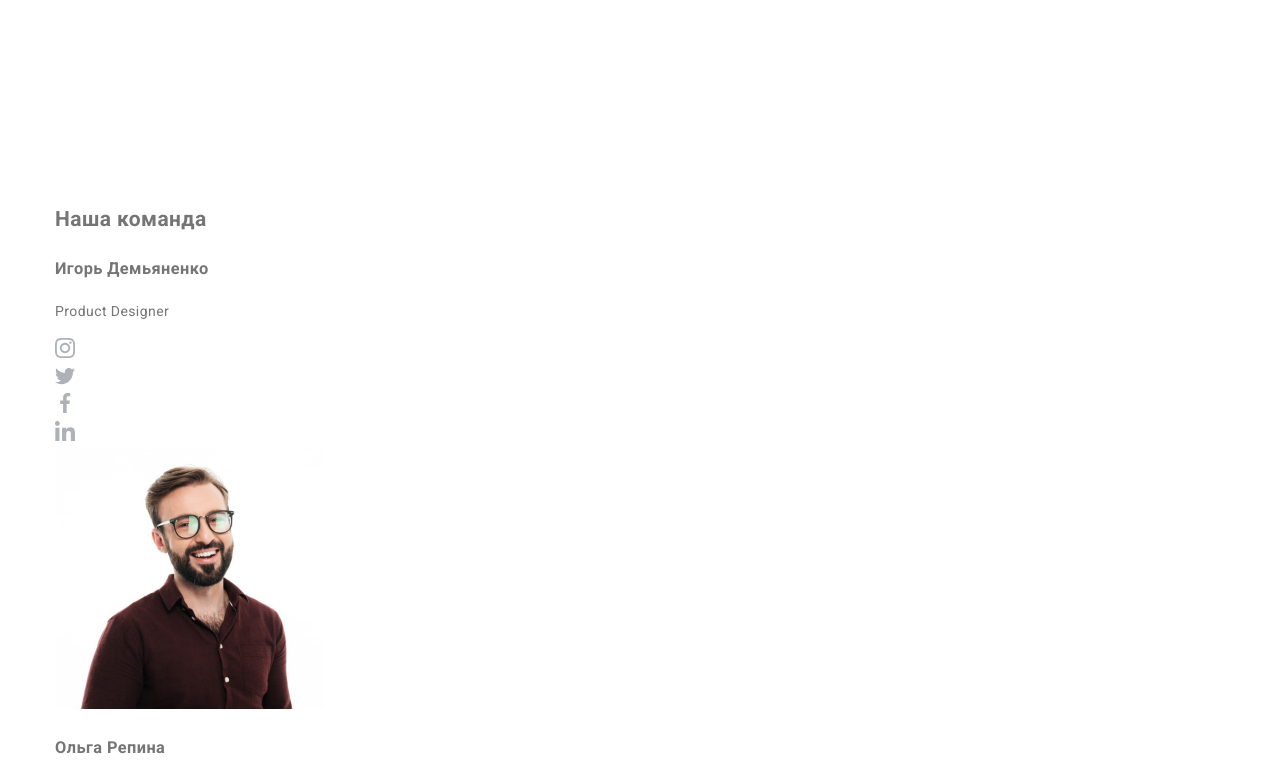
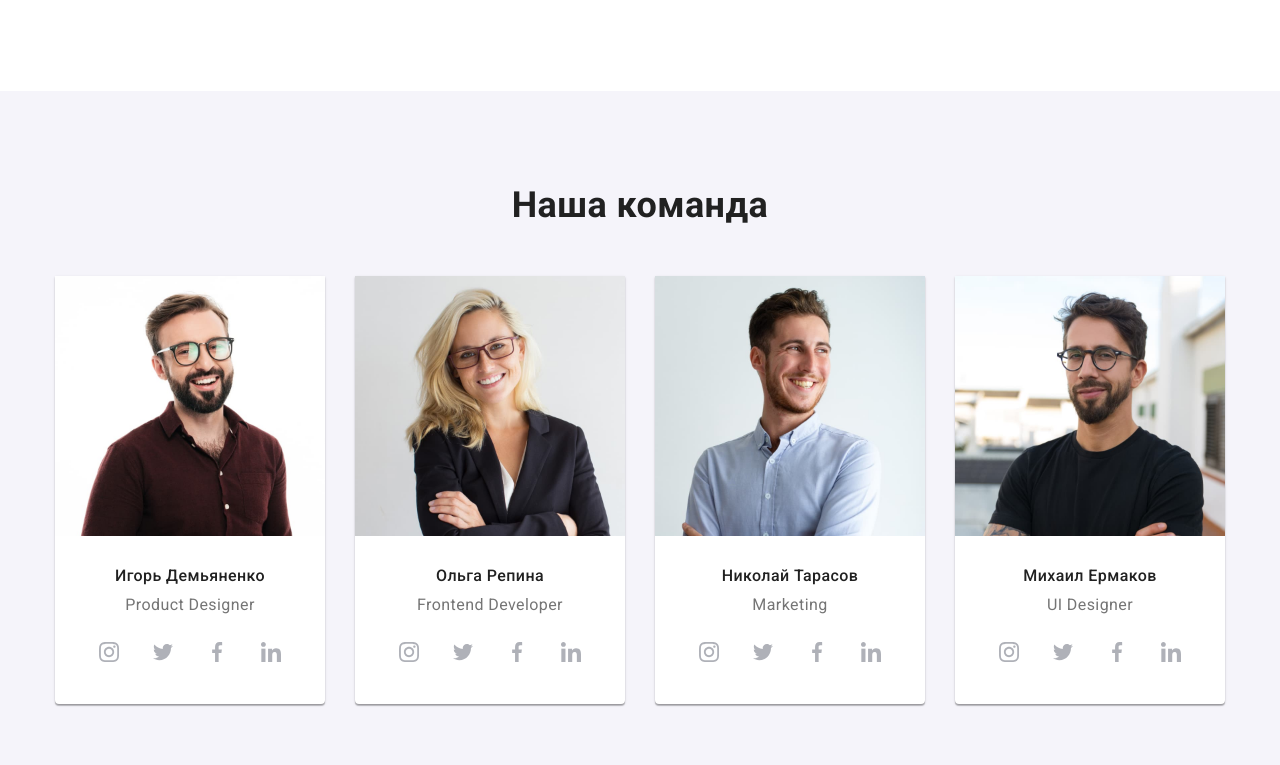
Before and after one commit to cheestick/goit-markup-hw-07, a plain HTML site: page index.html in a window 1280 px wide. Shown: the part 1506-2271 px from the top of the page. Drawn offline with Linux system fonts and the light colour scheme.

Commit message:
team section was sassed

```diff
--- a/index.html
+++ b/index.html
@@ -158,37 +158,38 @@
       <!-- our team -->
       <section class="team">
         <div class="container">
-          <h2 class="team-heading">Наша команда</h2>
-          <ul class="teammates-list list-reset">
-            <li class="item">
-              <div class="card-description">
-                <h3 class="teammate-name">Игорь Демьяненко</h3>
-                <p class="teammate-position" lang="en">Product Designer</p>
-                <ul class="list-reset social-networks">
-                  <li class="item">
-                    <a href="" class="link-reset social-link">
-                    <svg class="icon-social-network">
+          <h2 class="team__heading">Наша команда</h2>
+          <ul class="team__list list-reset">
+            <li class="team__item">
+              <!-- card description -->
+              <div class="teammate__card">
+                <h3 class="teammate__name">Игорь Демьяненко</h3>
+                <p class="teammate__position" lang="en">Product Designer</p>
+                <ul class="list-reset social-network__list">
+                  <li class="social-network__item">
+                    <a href="" class="link-reset social-network__link">
+                    <svg class="social-network__icon">
                       <use href="./images/svg/icons-sprite.svg#icon-instagram"></use>
                     </svg>
                   </a>
                   </li>
-                  <li class="item">
-                    <a href="" class="link-reset social-link">
-                      <svg class="icon-social-network">
+                  <li class="social-network__item">
+                    <a href="" class="link-reset social-network__link">
+                      <svg class="social-network__icon">
                         <use href="./images/svg/icons-sprite.svg#icon-twitter"></use>
                       </svg>
                     </a>
                   </li>
-                  <li class="item">
-                    <a href="" class="link-reset social-link">
-                      <svg class="icon-social-network">
+                  <li class="social-network__item">
+                    <a href="" class="link-reset social-network__link">
+                      <svg class="social-network__icon">
                         <use href="./images/svg/icons-sprite.svg#icon-facebook"></use>
                       </svg>
                     </a>
                   </li>
-                  <li class="item">
-                    <a href="" class="link-reset social-link">
-                      <svg class="icon-social-network">
+                  <li class="social-network__item">
+                    <a href="" class="link-reset social-network__link">
+                      <svg class="social-network__icon">
                         <use href="./images/svg/icons-sprite.svg#icon-linkedin"></use>
                       </svg>
                     </a>
@@ -200,37 +201,38 @@
                 alt="сотрудник компании WebStudio в сфере дизайна продукта"
                 width="270"
                 height="260"
+                class="teammate__avatar"
               />
             </li>
-            <li class="item">
-              <div class="card-description">
-                <h3 class="teammate-name">Ольга Репина</h3>
-                <p class="teammate-position" lang="en">Frontend Developer</p>
-                <ul class="list-reset social-networks">
-                  <li class="item">
-                    <a href="" class="link-reset social-link">
-                    <svg class="icon-social-network">
+            <li class="team__item">
+              <div class="teammate__card">
+                <h3 class="teammate__name">Ольга Репина</h3>
+                <p class="teammate__position" lang="en">Frontend Developer</p>
+                <ul class="list-reset social-network__list">
+                  <li class="social-network__item">
+                    <a href="" class="link-reset social-network__link">
+                    <svg class="social-network__icon">
                       <use href="./images/svg/icons-sprite.svg#icon-instagram"></use>
                     </svg>
                   </a>
                   </li>
-                  <li class="item">
-                    <a href="" class="link-reset social-link">
-                      <svg class="icon-social-network">
+                  <li class="social-network__item">
+                    <a href="" class="link-reset social-network__link">
+                      <svg class="social-network__icon">
                         <use href="./images/svg/icons-sprite.svg#icon-twitter"></use>
                       </svg>
                     </a>
                   </li>
-                  <li class="item">
-                    <a href="" class="link-reset social-link">
-                      <svg class="icon-social-network">
+                  <li class="social-network__item">
+                    <a href="" class="link-reset social-network__link">
+                      <svg class="social-network__icon">
                         <use href="./images/svg/icons-sprite.svg#icon-facebook"></use>
                       </svg>
                     </a>
                   </li>
-                  <li class="item">
-                    <a href="" class="link-reset social-link">
-                      <svg class="icon-social-network">
+                  <li class="social-network__item">
+                    <a href="" class="link-reset social-network__link">
+                      <svg class="social-network__icon">
                         <use href="./images/svg/icons-sprite.svg#icon-linkedin"></use>
                       </svg>
                     </a>
@@ -242,37 +244,38 @@
                 alt="сотрудник компании WebStudio в сфере разработки"
                 width="270"
                 height="260"
+                class="teammate__avatar"
               />
             </li>
-            <li class="item">
-              <div class="card-description">
-                <h3 class="teammate-name">Николай Тарасов</h3>
-                <p class="teammate-position" lang="en">Marketing</p>
-                <ul class="list-reset social-networks">
-                  <li class="item">
-                    <a href="" class="link-reset social-link">
-                    <svg class="icon-social-network">
+            <li class="team__item">
+              <div class="teammate__card">
+                <h3 class="teammate__name">Николай Тарасов</h3>
+                <p class="teammate__position" lang="en">Marketing</p>
+                <ul class="list-reset social-network__list">
+                  <li class="social-network__item">
+                    <a href="" class="link-reset social-network__link">
+                    <svg class="social-network__icon">
                       <use href="./images/svg/icons-sprite.svg#icon-instagram"></use>
                     </svg>
                   </a>
                   </li>
-                  <li class="item">
-                    <a href="" class="link-reset social-link">
-                      <svg class="icon-social-network">
+                  <li class="social-network__item">
+                    <a href="" class="link-reset social-network__link">
+                      <svg class="social-network__icon">
                         <use href="./images/svg/icons-sprite.svg#icon-twitter"></use>
                       </svg>
                     </a>
                   </li>
-                  <li class="item">
-                    <a href="" class="link-reset social-link">
-                      <svg class="icon-social-network">
+                  <li class="social-network__item">
+                    <a href="" class="link-reset social-network__link">
+                      <svg class="social-network__icon">
                         <use href="./images/svg/icons-sprite.svg#icon-facebook"></use>
                       </svg>
                     </a>
                   </li>
-                  <li class="item">
-                    <a href="" class="link-reset social-link">
-                      <svg class="icon-social-network">
+                  <li class="social-network__item">
+                    <a href="" class="link-reset social-network__link">
+                      <svg class="social-network__icon">
                         <use href="./images/svg/icons-sprite.svg#icon-linkedin"></use>
                       </svg>
                     </a>
@@ -281,40 +284,41 @@
               </div>
               <img
                 src="./images/teammates/optimized/03-o.jpg"
-                alt="сотрудник компании WebStudio в сфере маркетинга"
+                alt="сотрудник компании WebStudio в сфере разработки"
                 width="270"
                 height="260"
+                class="teammate__avatar"
               />
-            </li>
-            <li class="item">
-              <div class="card-description">
-                <h3 class="teammate-name">Михаил Ермаков</h3>
-                <p class="teammate-position" lang="en">UI Designer</p>
-                <ul class="list-reset social-networks">
-                  <li class="item">
-                    <a href="" class="link-reset social-link">
-                    <svg class="icon-social-network">
+             </li>
+            <li class="team__item">
+              <div class="teammate__card">
+                <h3 class="teammate__name">Михаил Ермаков</h3>
+                <p class="teammate__position" lang="en">UI Designer</p>
+                <ul class="list-reset social-network__list">
+                  <li class="social-network__item">
+                    <a href="" class="link-reset social-network__link">
+                    <svg class="social-network__icon">
                       <use href="./images/svg/icons-sprite.svg#icon-instagram"></use>
                     </svg>
                   </a>
                   </li>
-                  <li class="item">
-                    <a href="" class="link-reset social-link">
-                      <svg class="icon-social-network">
+                  <li class="social-network__item">
+                    <a href="" class="link-reset social-network__link">
+                      <svg class="social-network__icon">
                         <use href="./images/svg/icons-sprite.svg#icon-twitter"></use>
                       </svg>
                     </a>
                   </li>
-                  <li class="item">
-                    <a href="" class="link-reset social-link">
-                      <svg class="icon-social-network">
+                  <li class="social-network__item">
+                    <a href="" class="link-reset social-network__link">
+                      <svg class="social-network__icon">
                         <use href="./images/svg/icons-sprite.svg#icon-facebook"></use>
                       </svg>
                     </a>
                   </li>
-                  <li class="item">
-                    <a href="" class="link-reset social-link">
-                      <svg class="icon-social-network">
+                  <li class="social-network__item">
+                    <a href="" class="link-reset social-network__link">
+                      <svg class="social-network__icon">
                         <use href="./images/svg/icons-sprite.svg#icon-linkedin"></use>
                       </svg>
                     </a>
@@ -323,9 +327,10 @@
               </div>
               <img
                 src="./images/teammates/optimized/04-o.jpg"
-                alt="сотрудник компании WebStudio в сфере дизайна среды"
+                alt="сотрудник компании WebStudio в сфере разработки"
                 width="270"
                 height="260"
+                class="teammate__avatar"
               />
             </li>
           </ul>
--- a/old_css/style.css
+++ b/old_css/style.css
@@ -433,6 +433,35 @@ h3.overlay {
   outline: transparent;
 }
 
+.social-networks {
+  display: flex;
+}
+
+.social-networks > .item:not(:last-child) {
+  margin-right: 10px;
+}
+
+.social-link {
+  display: flex;
+  align-items: center;
+  width: 44px;
+  height: 44px;
+  border-radius: 50%;
+  background-color: $footer-social-link-bg;
+  color: $fill-light;
+  transition: background-color $transition-defaults;
+}
+
+.social-link:hover,
+.social-link:focus {
+  background-color: $accent-color;
+}
+
+.icon-social-network {
+  margin-left: auto;
+  margin-right: auto;
+}
+
 /* clients section */
 .clients-heading {
   margin-top: 0;
@@ -533,35 +562,6 @@ h3.overlay {
   letter-spacing: 0.03em;
   text-transform: uppercase;
   color: $color-light;
-}
-
-.social-networks {
-  display: flex;
-}
-
-.social-networks > .item:not(:last-child) {
-  margin-right: 10px;
-}
-
-.social-link {
-  display: flex;
-  align-items: center;
-  width: 44px;
-  height: 44px;
-  border-radius: 50%;
-  background-color: $footer-social-link-bg;
-  color: $fill-light;
-  transition: background-color $transition-defaults;
-}
-
-.social-link:hover,
-.social-link:focus {
-  background-color: $accent-color;
-}
-
-.icon-social-network {
-  margin-left: auto;
-  margin-right: auto;
 }
 
 /* subscribe request*/
@@ -984,17 +984,20 @@ div.overlay::before {
   height: 45px;
 }
 
+/* cooied to sass*/
 .icon-social-network {
   width: 20px;
   height: 20px;
-  fill: #ffffff;
+  /* fill: #ffffff; */
 }
 
+/* copied to sass*/
 .card-description .icon-social-network {
   fill: $fill-dark;
   transition: fill $transition-defaults;
 }
 
+/* copied to sass */
 .card-description .social-link:hover > .icon-social-network,
 .card-description .social-link:focus > .icon-social-network {
   fill: $fill-light;
--- a/sass/base/_defaults.scss
+++ b/sass/base/_defaults.scss
@@ -55,9 +55,12 @@ body {
   padding-bottom: 94px;
 }
 
-.section__heading {
+%section__heading {
+  margin: 0;
+  margin-bottom: 50px;
   font-weight: 700;
   font-size: 36px;
   line-height: 1.16;
   color: $primary-font-color;
+  text-align: center;
 }
--- a/sass/components/_directions-section.scss
+++ b/sass/components/_directions-section.scss
@@ -2,9 +2,6 @@
   padding-top: 0;
 
   &__heading {
-    @extend .section__heading;
-    margin: 0;
-    margin-bottom: 50px;
-    text-align: center;
+    @extend %section__heading;
   }
 }
--- /dev/null
+++ b/sass/components/_social-network.scss
@@ -0,0 +1,42 @@
+.social-network {
+  &__list {
+    display: flex;
+    width: 206px;
+    margin-right: auto;
+    margin-left: auto;
+  }
+  &__item:not(:last-child) {
+    margin-right: 10px;
+  }
+
+  &__link {
+    display: flex;
+    align-items: center;
+    width: 44px;
+    height: 44px;
+    border-radius: 50%;
+    background-color: $footer-social-link-bg;
+    color: $fill-light;
+    transition: background-color $transition-defaults;
+  }
+
+  &__link:hover,
+  &__link:focus {
+    background-color: $accent-color;
+    outline: transparent;
+  }
+
+  &__link:hover > &__icon,
+  &__link:focus > &__icon {
+    fill: $fill-light;
+  }
+
+  &__icon {
+    margin-left: auto;
+    margin-right: auto;
+    width: 20px;
+    height: 20px;
+    fill: $fill-dark;
+    transition: fill $transition-defaults;
+  }
+}
--- /dev/null
+++ b/sass/components/_team.scss
@@ -0,0 +1,26 @@
+.team {
+  background-color: $secondary-bg-color;
+
+  &__heading {
+    @extend %section__heading;
+  }
+
+  &__list {
+    display: flex;
+    font-size: 0;
+  }
+
+  &__item {
+    max-width: 270px;
+    background: $primary-bg-color;
+    text-align: center;
+    display: flex;
+    flex-direction: column-reverse;
+    box-shadow: $team-card-shadow;
+    border-radius: 0 0 4px 4px;
+  }
+
+  &__item:not(:last-child) {
+    margin-right: 30px;
+  }
+}
--- /dev/null
+++ b/sass/components/_teammate.scss
@@ -0,0 +1,23 @@
+.teammate {
+  &__card {
+    padding-top: 30px;
+    padding-bottom: 30px;
+  }
+
+  &__name {
+    font-weight: 500;
+    font-size: 16px;
+    line-height: 1.19;
+    color: $primary-font-color;
+    margin: 0;
+    margin-bottom: 10px;
+  }
+
+  &__position {
+    font-weight: 400;
+    font-size: 16px;
+    line-height: 1.19;
+    margin: 0;
+    margin-bottom: 16px;
+  }
+}
--- a/sass/main.scss
+++ b/sass/main.scss
@@ -14,3 +14,6 @@
 @import './components/features-list-icons';
 @import './components/directions-section';
 @import './components/directions-list';
+@import './components/team';
+@import './components/teammate';
+@import './components/social-network';
--- a/sass/utils/_variables.scss
+++ b/sass/utils/_variables.scss
@@ -30,6 +30,8 @@ $fill-dark: #afb1b8;
 // FX
 // --shadows
 $button-shadow: 0px 4px 4px rgba(0, 0, 0, 0.15);
+$team-card-shadow: 0px 1px 3px rgba(0, 0, 0, 0.12),
+  0px 1px 1px rgba(0, 0, 0, 0.14), 0px 2px 1px rgba(0, 0, 0, 0.2);
 $shadow-selected: 0px 3px 1px rgba(0, 0, 0, 0.1),
   0px 1px 2px rgba(0, 0, 0, 0.08), 0px 2px 2px rgba(0, 0, 0, 0.12);
 $shadow-hover: 0px 1px 1px rgba(0, 0, 0, 0.12), 0px 4px 4px rgba(0, 0, 0, 0.06),
```
Also changed, not shown: css/main.css, css/main.min.css, 2 other files.
